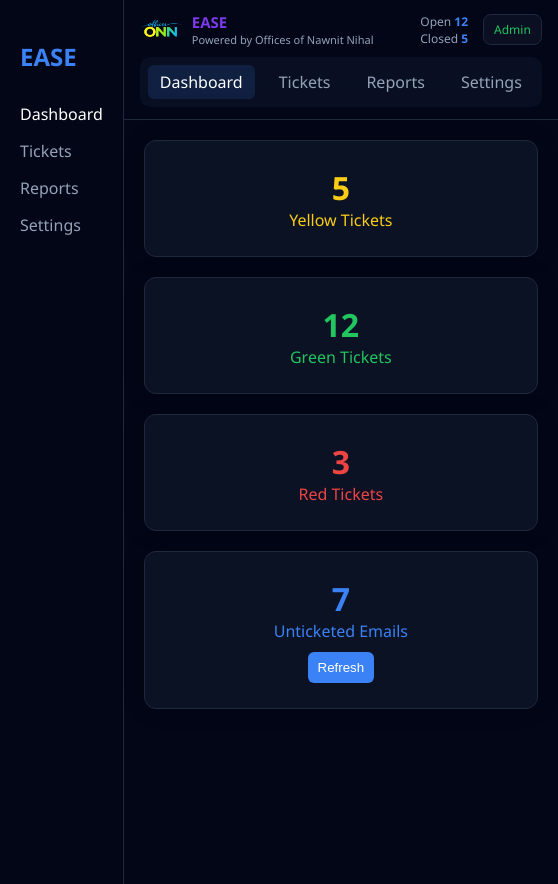
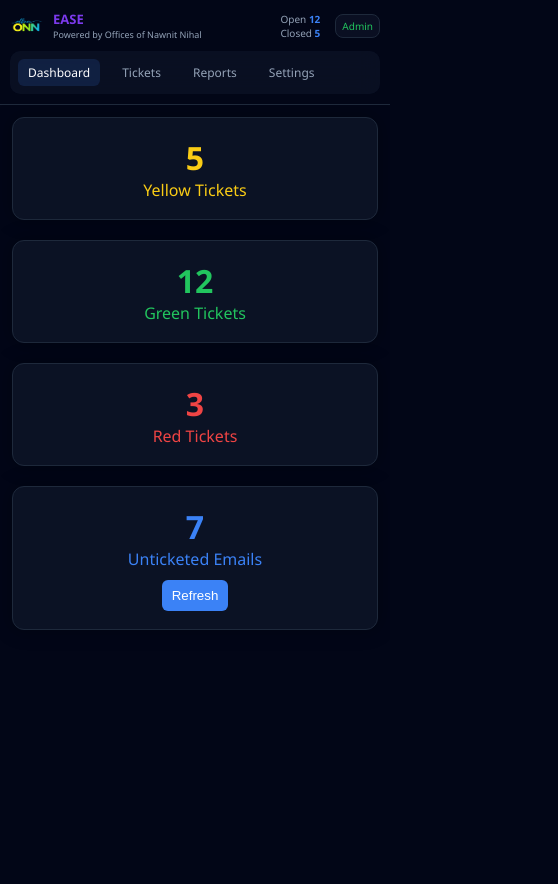
Before and after one commit to nihal007-cola/echodemo, a plain HTML site: page dashboard.html in a window 390 px wide. Shown: the whole page, 558 px wide, since content can reach past the window. After the commit the page ends 844 px from the top, so only its background shows below. Drawn offline with Linux system fonts and the light colour scheme.

Commit message:
Update dashboard.html

```diff
--- a/dashboard.html
+++ b/dashboard.html
@@ -168,6 +168,67 @@ body {
   cursor: pointer;
 }
 
+/* ================= MOBILE ONLY (ADDED) ================= */
+@media (max-width: 768px) {
+
+  .sidebar {
+    display: none;
+  }
+
+  .layout {
+    flex-direction: column;
+  }
+
+  .grid {
+    padding: 12px;
+  }
+
+  .dashboard-grid {
+    grid-template-columns: 1fr;
+  }
+
+  .top-nav {
+    overflow-x: auto;
+    white-space: nowrap;
+  }
+
+  .top-nav div {
+    font-size: 12px;
+    padding: 5px 10px;
+  }
+
+  .header {
+    padding: 10px;
+  }
+
+  .logo {
+    height: 22px;
+  }
+
+  .ease {
+    font-size: 13px;
+  }
+
+  .tagline {
+    font-size: 9px;
+  }
+
+  .header-stats {
+    font-size: 10px;
+  }
+
+  .user-badge {
+    font-size: 10px;
+    padding: 4px 6px;
+  }
+
+  .stat-card {
+    padding: 18px;
+  }
+
+}
+/* ===================================================== */
+
 </style>
 </head>
 
@@ -217,7 +278,7 @@ body {
 
     </div>
 
-    <!-- DASHBOARD ONLY -->
+    <!-- DASHBOARD -->
     <div class="grid">
       <div class="dashboard-grid">
 
```
